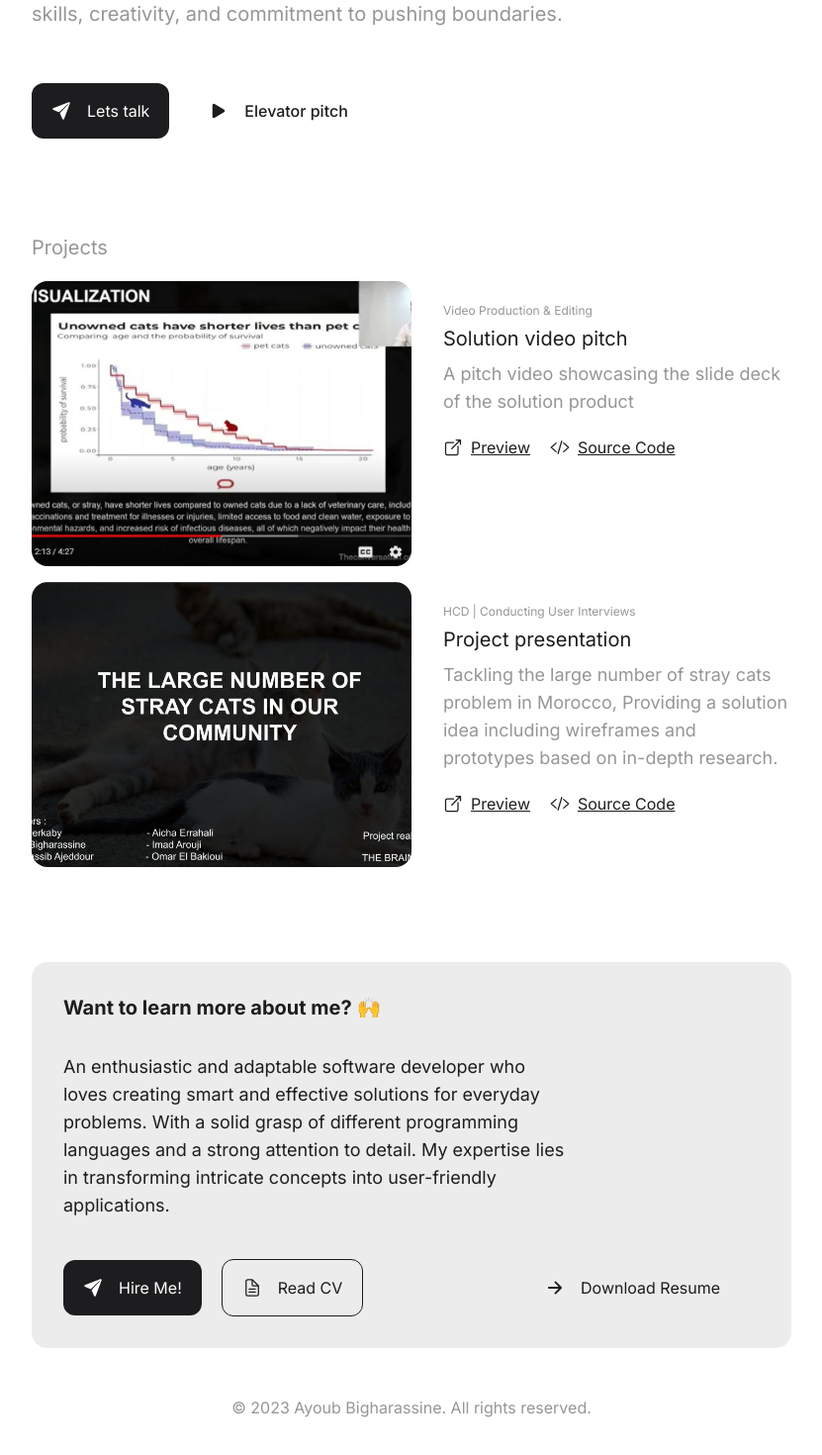
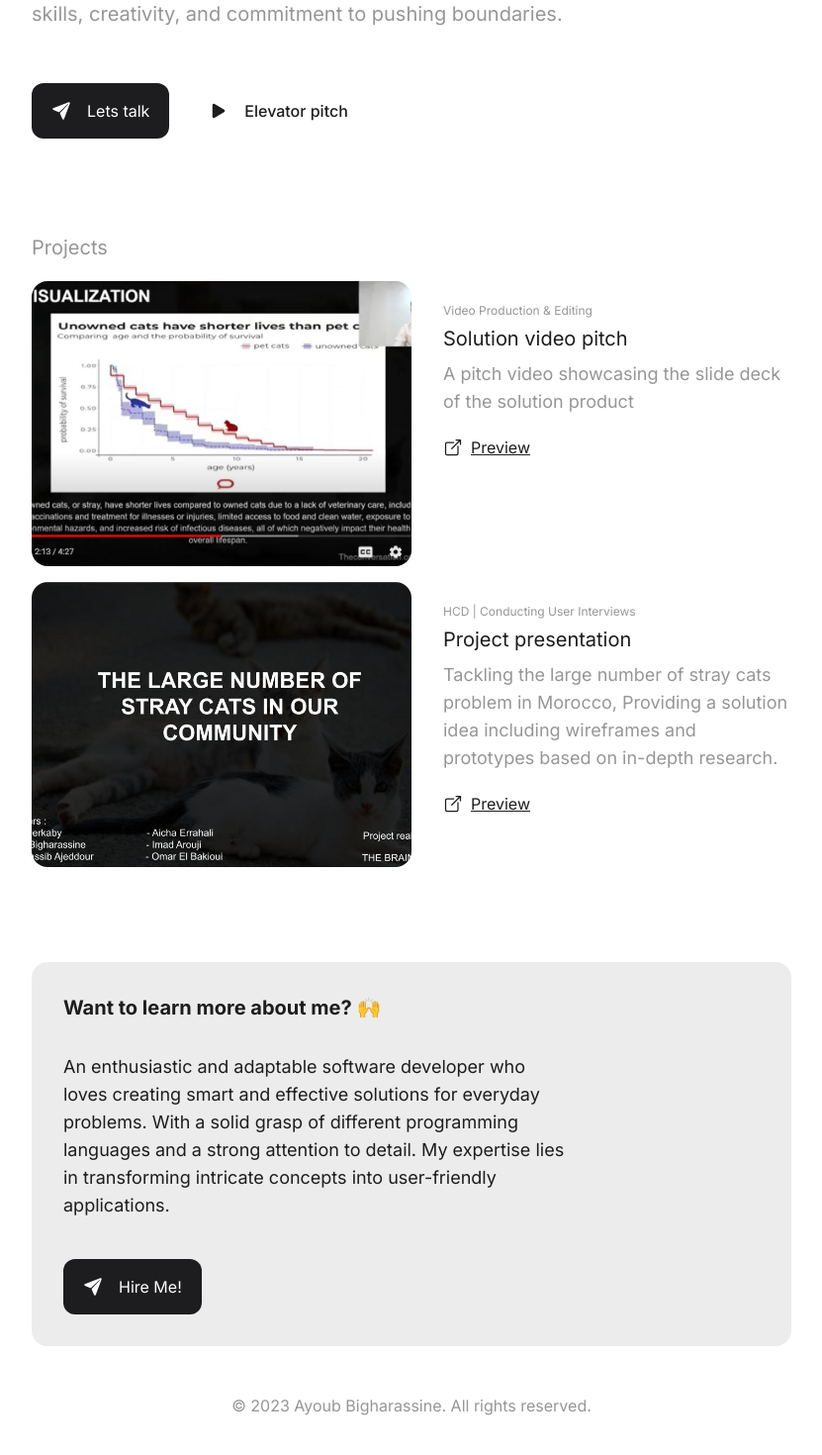
Before and after one commit to ayyyub777/portfolio, a React (Vite) app: page / in a window 1280 px wide. Shown: the part 328-1798 px from the top of the page at 99% size, without its empty margins (224-1055 px from the left). Built offline with nearby package versions, Linux system fonts and the light colour scheme.

Commit message:
Revert these changes later

```diff
--- a/src/Footer.jsx
+++ b/src/Footer.jsx
@@ -19,23 +19,12 @@ function Footer() {
           detail. My expertise lies in transforming intricate concepts into
           user-friendly applications.
         </p>
-        <div className="md:flex md:justify-between md:align-middle">
-          <div>
-            <Button>
-              <IoPaperPlane size="20px" />
-              <span>Hire Me!</span>
-            </Button>
-            <Button outline={true}>
-              <IoDocumentTextOutline size="20px" />
-              <span>Read CV</span>
-            </Button>
-          </div>
-          <Button border={false}>
-            <IoArrowForwardOutline size="20px" />
-            <span>Download Resume</span>
-          </Button>
-        </div>
+        <Button>
+          <IoPaperPlane size="20px" />
+          <span>Hire Me!</span>
+        </Button>
       </div>
+
       <div className="mt-12">
         <p className="text-md text-center text-gray">
           © {new Date().getFullYear()} Ayoub Bigharassine. All rights reserved.
--- a/src/Project.jsx
+++ b/src/Project.jsx
@@ -27,7 +27,7 @@ function Project() {
               <span className="underline">Preview</span>
             </button>
           </a>
-          <button className="mr-5 inline-flex items-center justify-center space-x-2 text-black">
+          <button className="mr-5 inline-flex hidden items-center justify-center space-x-2 text-black">
             <IoCodeSlashOutline size="20px" />
             <span className="underline">Source Code</span>
           </button>
@@ -59,7 +59,7 @@ function Project() {
               <span className="underline">Preview</span>
             </button>
           </a>
-          <button className="mr-5 inline-flex items-center justify-center space-x-2 text-black">
+          <button className="mr-5 inline-flex hidden items-center justify-center space-x-2 text-black">
             <IoCodeSlashOutline size="20px" />
             <span className="underline">Source Code</span>
           </button>
```
